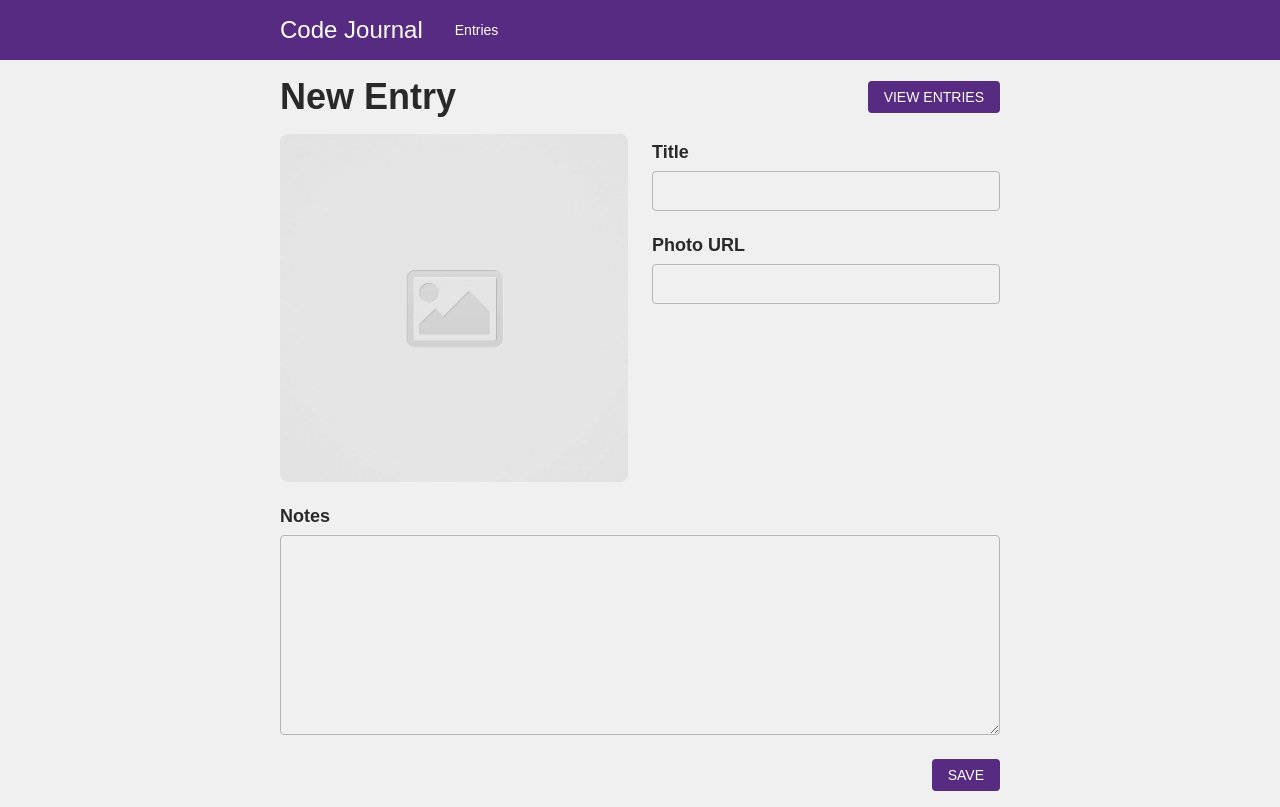
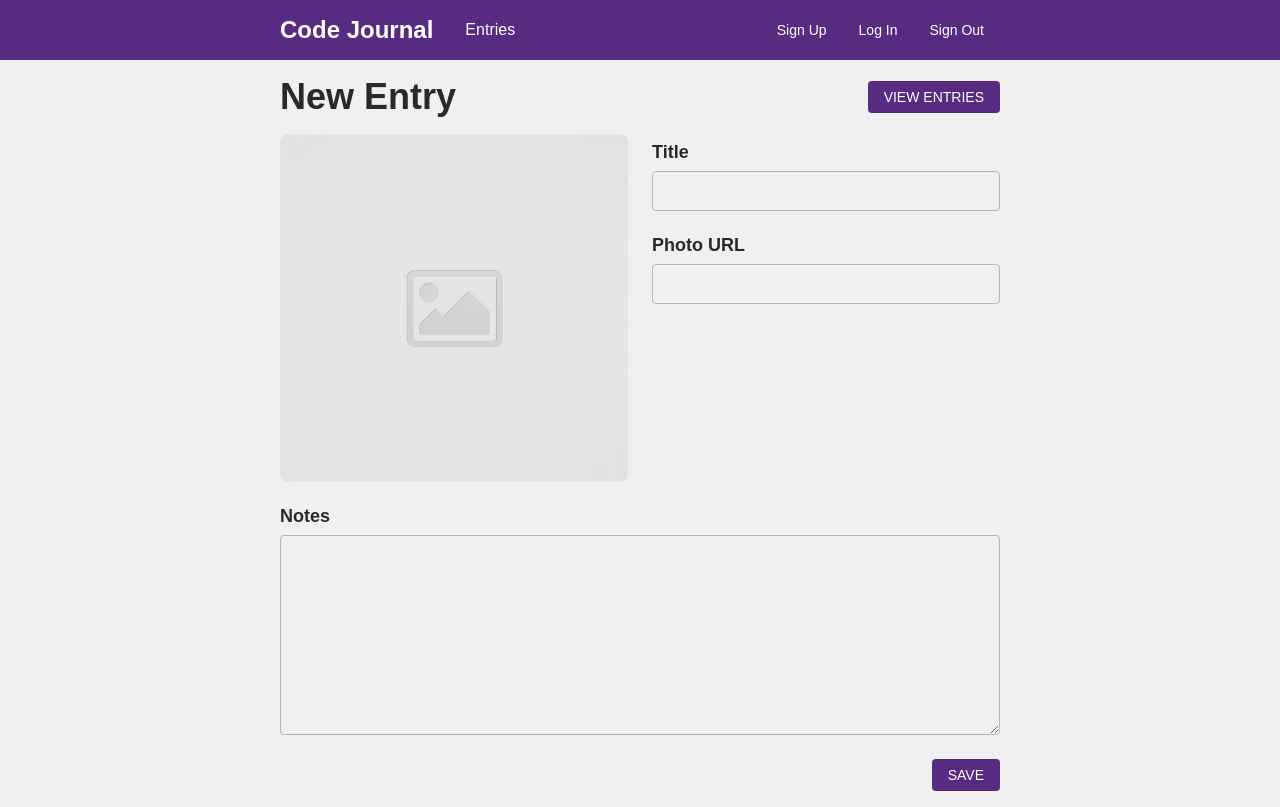
Before and after one commit to jadenbertino/code-journal-react, a React (Create React App) app: page /create in a window 1280 px wide. Built offline with nearby package versions, Linux system fonts and the light colour scheme; a web font is replaced by a local one.

Commit message:
create basic html css for sign up / login sign out

```diff
--- /dev/null
+++ b/firestore.indexes.json
@@ -0,0 +1,4 @@
+{
+  "indexes": [],
+  "fieldOverrides": []
+}
--- a/src/components/Nav.css
+++ b/src/components/Nav.css
@@ -6,14 +6,20 @@ nav {
 nav .container {
   height: 60px;
   display: flex;
+  justify-content: space-between;
   align-items: center;
 }
 
-nav span {
+nav h3 {
   font-size: 24px;
 }
 
-nav button {
+nav .title {
+  display: flex;
+  align-items: center;
+}
+
+nav .title .btn {
   margin-left: 16px;
   font-size: 16px;
 }
--- a/src/components/Nav.jsx
+++ b/src/components/Nav.jsx
@@ -4,8 +4,15 @@ export default function Nav() {
   return (
     <nav>
       <div className="container">
-        <span>Code Journal</span>
-        <button className="btn">Entries</button>
+        <div className="title">
+          <h3>Code Journal</h3>
+          <button className="btn">Entries</button>
+        </div>
+        <div className="auth">
+          <button className="btn sign-up">Sign Up</button>
+          <button className="btn log-in">Log In</button>
+          <button className="btn sign-out">Sign Out</button>
+        </div>
       </div>
     </nav>
   );
```
Also changed, not shown: firebase.json (added), 2 other files (tests, documents, lock files or other folders).
